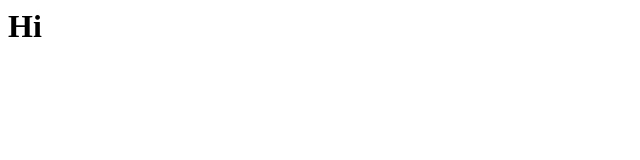
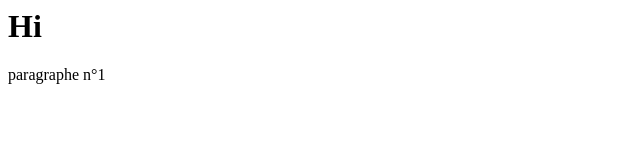
Before and after one commit to louisc59/notreProjetLC, a plain HTML site: page index.html in a window 1280 px wide. Shown: the full height of the page, 0-640 px from the left. Drawn offline with Linux system fonts and the light colour scheme.

Commit message:
ajout d'un paragraphe dans index.html et des jours de la semaine dans planning.txt

```diff
--- a/index.html
+++ b/index.html
@@ -6,6 +6,6 @@
 </head>
 <body>
 <h1>Hi</h1>
-
+<p>paragraphe n°1</P>
 </body>
 </html>
```
Also changed, not shown: planning.txt.
